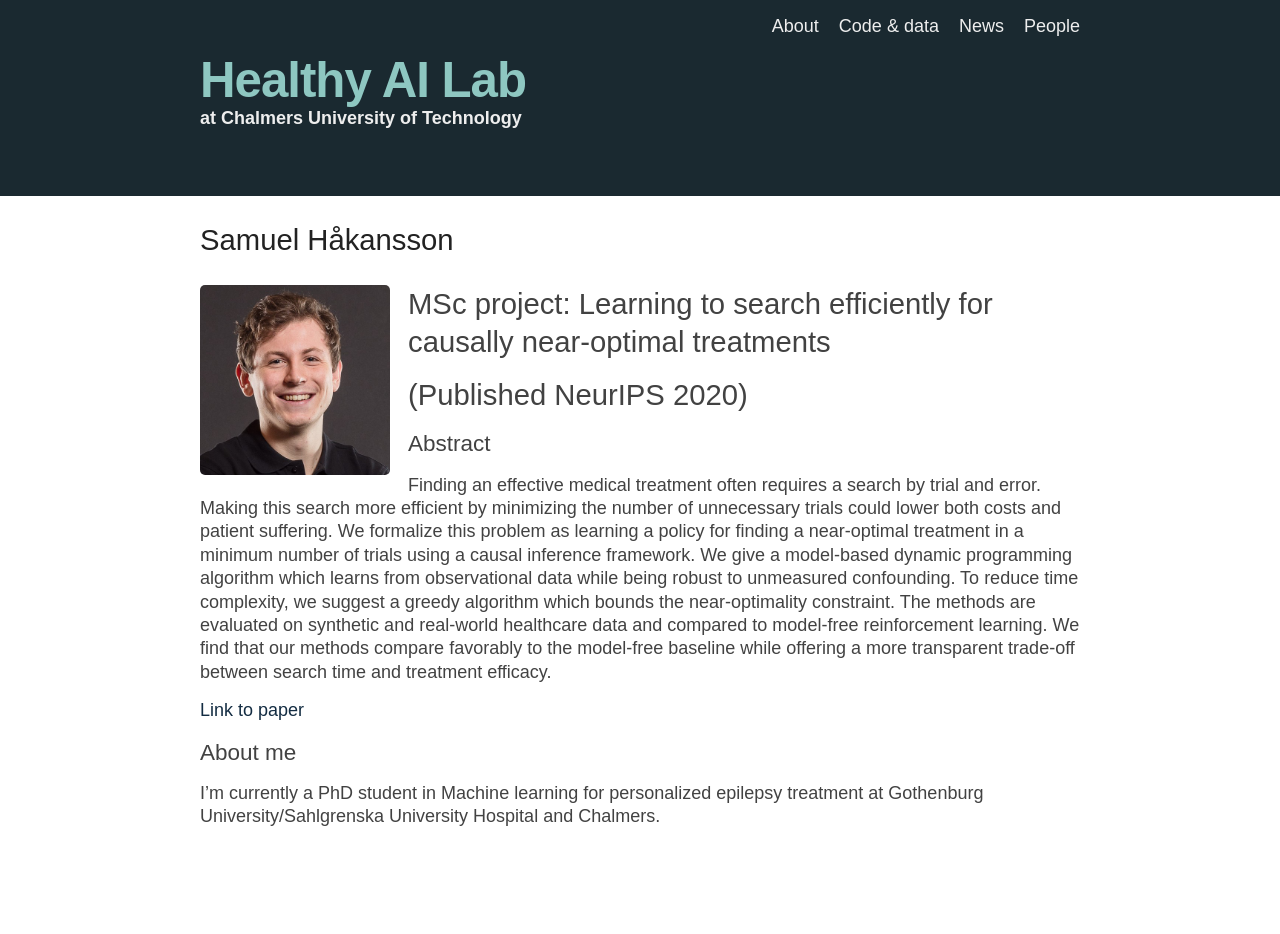
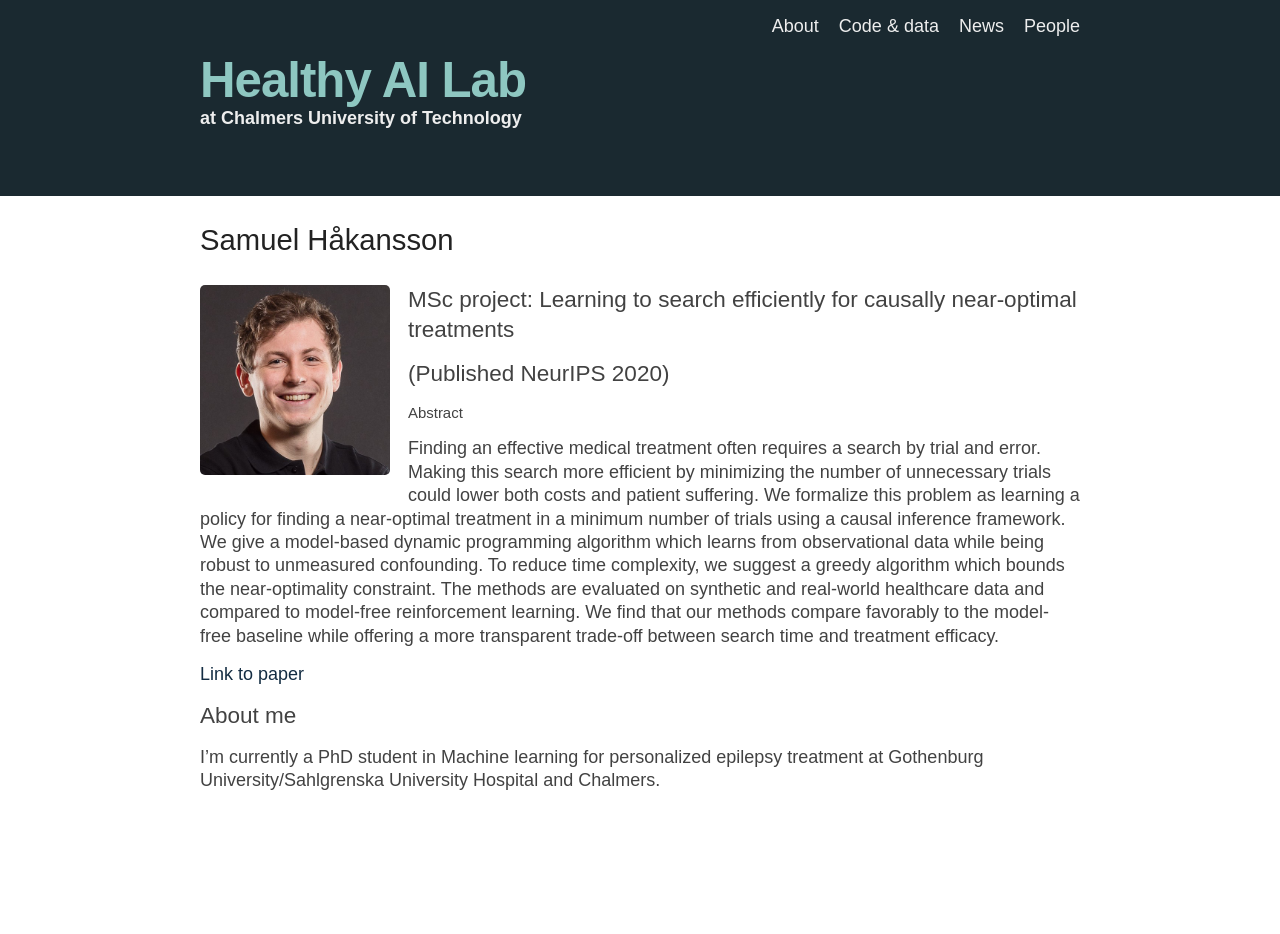
Before and after one commit to Healthy-AI/healthy-ai.github.io, a Jekyll site: the page built from _people/samuel.markdown, in a window 1280 px wide. Built offline with Jekyll 4.4.1, drawn with Linux system fonts in a browser that asks for light colours; after the commit the page ends 900 px from its top, so only the background shows below that.

```diff
--- a/_people/samuel.markdown
+++ b/_people/samuel.markdown
@@ -9,11 +9,11 @@ status: 'former'
 ---
 ![Samuel](/assets/people/samuel.jpeg){:class="people-profile-image"}
 
-### MSc project: Learning to search efficiently for causally near-optimal treatments
+#### MSc project: Learning to search efficiently for causally near-optimal treatments
 
-### (Published NeurIPS 2020)
+#### (Published NeurIPS 2020)
 
-#### Abstract
+##### Abstract
 
 Finding an effective medical treatment often requires a search by trial and error. Making this search more efficient by minimizing the number of unnecessary trials could lower both costs and patient suffering. We formalize this problem as learning a policy for finding a near-optimal treatment in a minimum number of trials using a causal inference framework. We give a model-based dynamic programming algorithm which learns from observational data while being robust to unmeasured confounding. To reduce time complexity, we suggest a greedy algorithm which bounds the near-optimality constraint. The methods are evaluated on synthetic and real-world healthcare data and compared to model-free reinforcement learning. We find that our methods compare favorably to the model-free baseline while offering a more transparent trade-off between search time and treatment efficacy.
 
```
